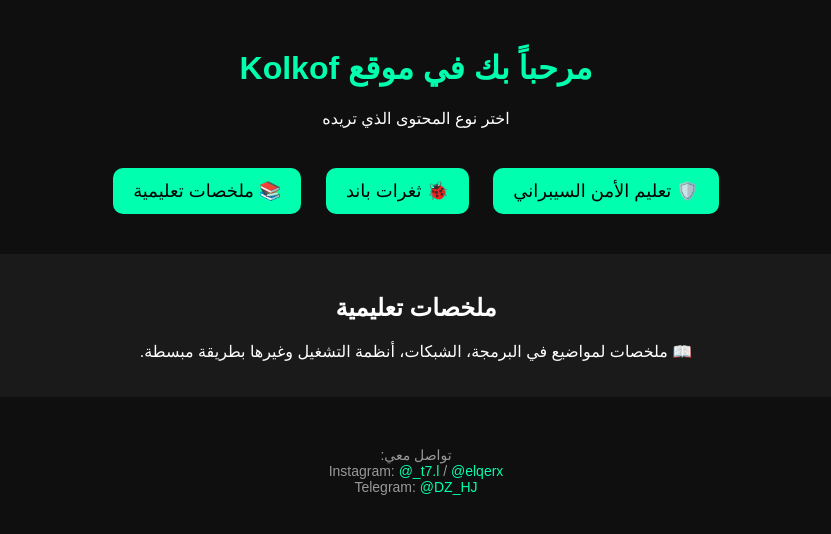
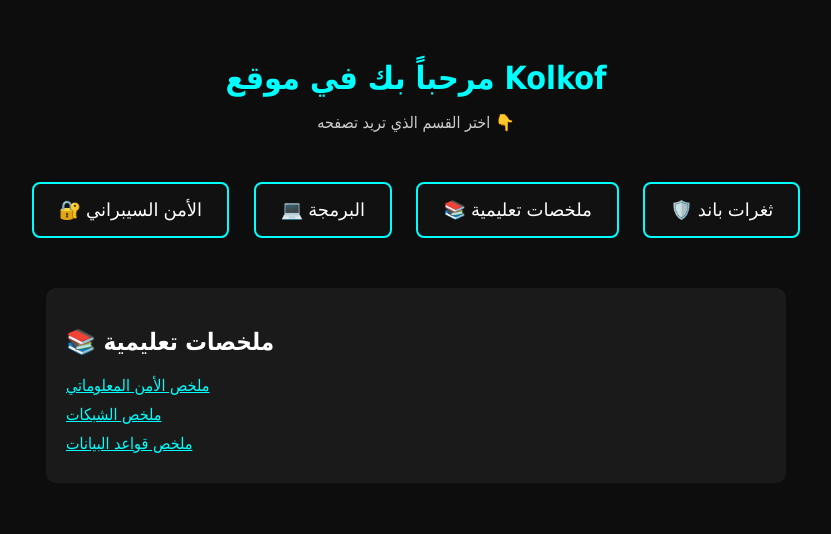
Before and after one commit to Kolkof12/kolkof13, a plain HTML site: page index.html in a window 1280 px wide. Both pictures are taken after a click on the button "📚 ملخصات تعليمية". Shown: the whole page, without its empty margins (224-1055 px from the left). Drawn offline with Linux system fonts and the light colour scheme.

Commit message:
Update index.html
تعديل

```diff
--- a/index.html
+++ b/index.html
@@ -1,96 +1,102 @@
 <!DOCTYPE html>
-<html lang="ar" dir="rtl">
+<html lang="ar">
 <head>
   <meta charset="UTF-8">
-  <meta name="viewport" content="width=device-width, initial-scale=1.0">
-  <title>Kolkof | المحتوى</title>
+  <title>Kolkof - المعرفة الشاملة</title>
   <style>
     body {
-      font-family: Arial, sans-serif;
-      background-color: #0f0f0f;
-      color: #fff;
+      background-color: #0d0d0d;
+      color: white;
+      font-family: Tahoma, sans-serif;
+      padding: 30px;
       text-align: center;
-      padding: 20px;
     }
-
     h1 {
-      color: #00ffae;
+      color: #00ffff;
+      margin-bottom: 10px;
     }
-
-    .buttons {
-      margin: 30px 0;
+    p {
+      color: #ccc;
     }
-
+    .menu {
+      margin: 40px 0;
+    }
     button {
-      background-color: #00ffae;
-      color: #000;
-      border: none;
-      padding: 12px 20px;
+      padding: 15px 25px;
       margin: 10px;
       font-size: 18px;
+      background-color: #111;
+      border: 2px solid #00ffff;
+      color: white;
       cursor: pointer;
-      border-radius: 10px;
+      border-radius: 8px;
     }
-
+    button:hover {
+      background-color: #00ffff;
+      color: black;
+    }
     .content {
       display: none;
-      margin-top: 30px;
+      text-align: left;
+      margin: 0 auto;
+      max-width: 700px;
       background: #1a1a1a;
       padding: 20px;
       border-radius: 10px;
     }
-
-    footer {
-      margin-top: 50px;
-      font-size: 14px;
-      color: #999;
-    }
-
     a {
-      color: #00ffae;
-      text-decoration: none;
+      color: #00ffff;
+      display: block;
+      margin: 10px 0;
     }
   </style>
 </head>
 <body>
+  <h1>مرحباً بك في موقع Kolkof</h1>
+  <p>اختر القسم الذي تريد تصفحه 👇</p>
 
-  <h1>مرحباً بك في موقع Kolkof</h1>
-  <p>اختر نوع المحتوى الذي تريده</p>
-
-  <div class="buttons">
-    <button onclick="showContent('cyber')">🛡️ تعليم الأمن السيبراني</button>
-    <button onclick="showContent('vuln')">🐞 ثغرات باند</button>
-    <button onclick="showContent('summaries')">📚 ملخصات تعليمية</button>
+  <div class="menu">
+    <button onclick="show('cyber')">🔐 الأمن السيبراني</button>
+    <button onclick="show('programming')">💻 البرمجة</button>
+    <button onclick="show('summaries')">📚 ملخصات تعليمية</button>
+    <button onclick="show('band')">🛡️ ثغرات باند</button>
   </div>
 
   <div id="cyber" class="content">
-    <h2>تعليم الأمن السيبراني</h2>
-    <p>🔐 ملخصات ودروس حول مفاهيم الأمن السيبراني، مثل التشفير، الفحص، الحماية، وأنواع الهجمات...</p>
+    <h2>🔐 الأمن السيبراني</h2>
+    <a href="#">مقدمة في اختبار الاختراق</a>
+    <a href="#">دليل أدوات Kali Linux</a>
+    <a href="#">كيفية استخدام Nmap</a>
   </div>
 
-  <div id="vuln" class="content">
-    <h2>ثغرات باند</h2>
-    <p>📂 قائمة بأشهر الثغرات مع تفاصيل قصيرة عنها، مثل ثغرات XSS، SQLi، RCE...</p>
+  <div id="programming" class="content">
+    <h2>💻 البرمجة</h2>
+    <a href="#">بايثون للمبتدئين</a>
+    <a href="#">برمجة واجهات المواقع</a>
+    <a href="#">مشاريع صغيرة لتعلم البرمجة</a>
   </div>
 
   <div id="summaries" class="content">
-    <h2>ملخصات تعليمية</h2>
-    <p>📖 ملخصات لمواضيع في البرمجة، الشبكات، أنظمة التشغيل وغيرها بطريقة مبسطة.</p>
+    <h2>📚 ملخصات تعليمية</h2>
+    <a href="#">ملخص الأمن المعلوماتي</a>
+    <a href="#">ملخص الشبكات</a>
+    <a href="#">ملخص قواعد البيانات</a>
   </div>
 
-  <footer>
-    تواصل معي:
-    <br>
-    Instagram: <a href="https://instagram.com/_t7.l" target="_blank">@_t7.l</a> / <a href="https://instagram.com/elqerx" target="_blank">@elqerx</a> <br>
-    Telegram: <a href="https://t.me/DZ_HJ" target="_blank">@DZ_HJ</a>
-  </footer>
+  <div id="band" class="content">
+    <h2>🛡️ ثغرات باند</h2>
+    <a href="#">ثغرة باند في Free Fire</a>
+    <a href="#">سحب حساب عبر رابط</a>
+    <a href="#">تجاوز حظر جهاز</a>
+  </div>
 
   <script>
-    function showContent(id) {
-      document.querySelectorAll('.content').forEach(div => div.style.display = 'none');
+    function show(id) {
+      document.querySelectorAll('.content').forEach(div => {
+        div.style.display = 'none';
+      });
       document.getElementById(id).style.display = 'block';
     }
   </script>
-
 </body>
 </html>
```
